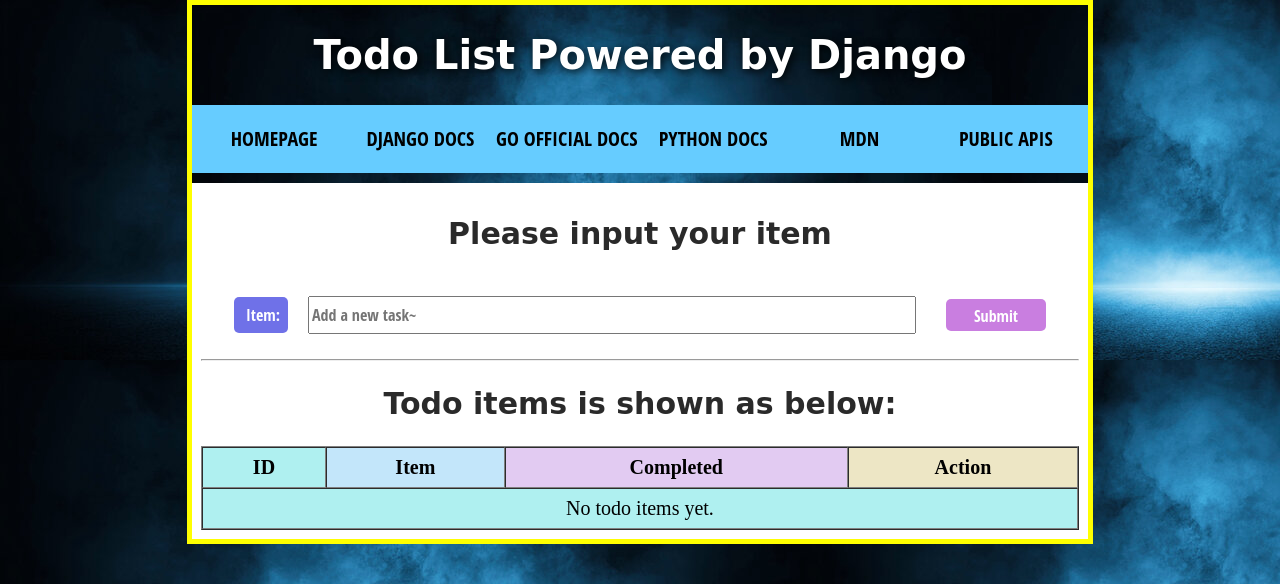
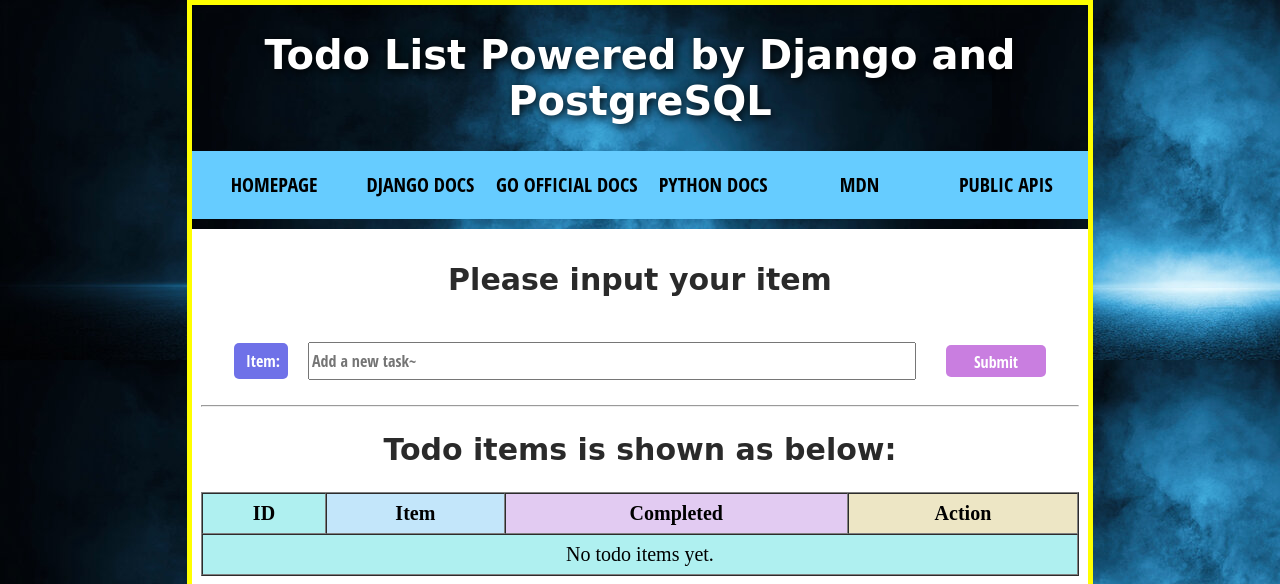
Before and after one commit to guanjiesun/django-python-todo-list, a Django app: page /todo/ in a window 1280 px wide. Shown: the top 584 px of the page. Run offline with Django 4.2, Linux system fonts and the light colour scheme; data that the repository does not hold is empty.

Commit message:
modify title in {body}

```diff
--- a/todo/templates/todo/index.html
+++ b/todo/templates/todo/index.html
@@ -12,7 +12,7 @@
 <body>
 
     <header>
-        <h1>Todo List Powered by Django</h1>
+        <h1>Todo List Powered by Django and PostgreSQL</h1>
     </header>
 
     <nav>
```
